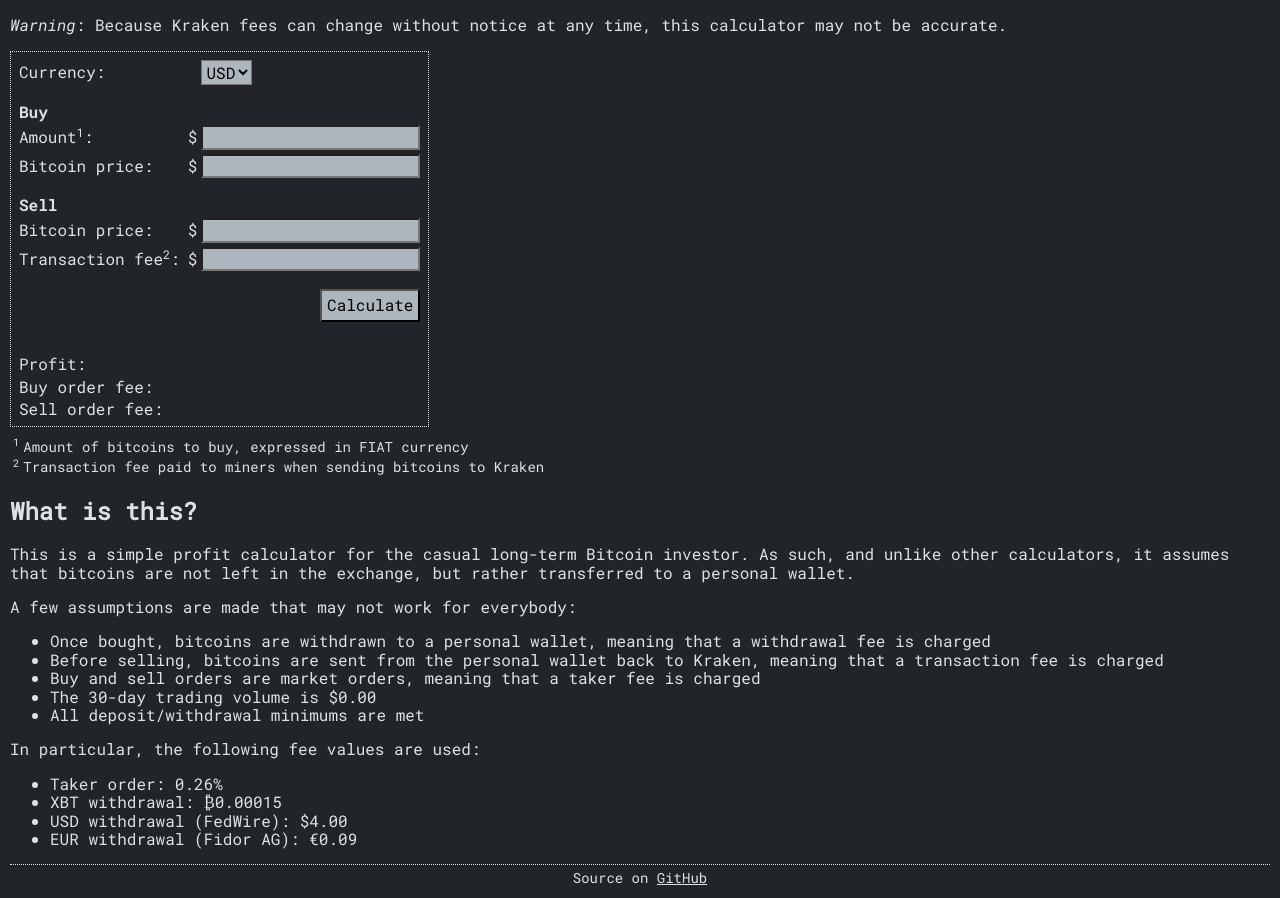
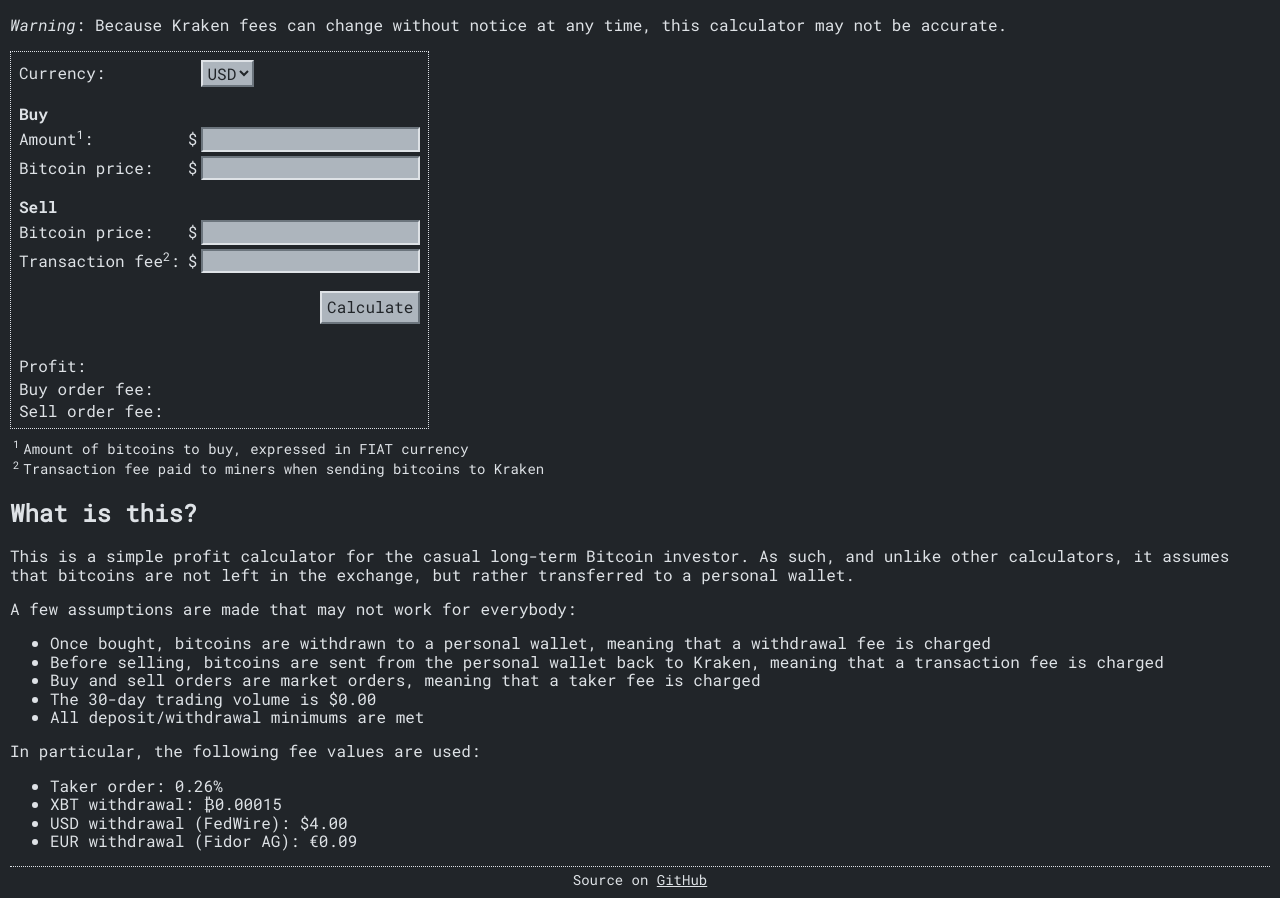
Before and after one commit to kraken-bitcoin-calc/kraken-bitcoin-calc.github.io, a website: page src/index.html in a window 1280 px wide. Shown: the part 51-949 px from the top of the page. Drawn offline with Linux system fonts and the light colour scheme.

Commit message:
Make style of input controls consistent

```diff
--- a/src/style.css
+++ b/src/style.css
@@ -55,15 +55,40 @@
     -moz-appearance: textfield;
 }
 
-input, select {
+input {
+    color: var(--charleston-green);
+    background-color: var(--cadet-blue-crayola);
+    border-top-color: var(--slate-gray);
+    border-left-color: var(--slate-gray);
+    border-bottom-color: var(--gainsboro);
+    border-right-color: var(--gainsboro);
+    border-style: solid;
     border-radius: 0px;
+    border-width: 2px;
+}
+
+button, select {
+    color: var(--charleston-green);
     background-color: var(--cadet-blue-crayola);
+    border-top-color: var(--gainsboro);
+    border-left-color: var(--gainsboro);
+    border-bottom-color: var(--slate-gray);
+    border-right-color: var(--slate-gray);
+    border-style: solid;
+    border-radius: 0px;
+    border-width: 2px;
 }
 
 button {
-    border-radius: 0px;
     padding: 5px;
-    background-color: var(--cadet-blue-crayola);
+    cursor: pointer;
+}
+
+button:active {
+    border-top-color: var(--slate-gray);
+    border-left-color: var(--slate-gray);
+    border-bottom-color: var(--gainsboro);
+    border-right-color: var(--gainsboro);
 }
 
 a:link, a:visited,
```
